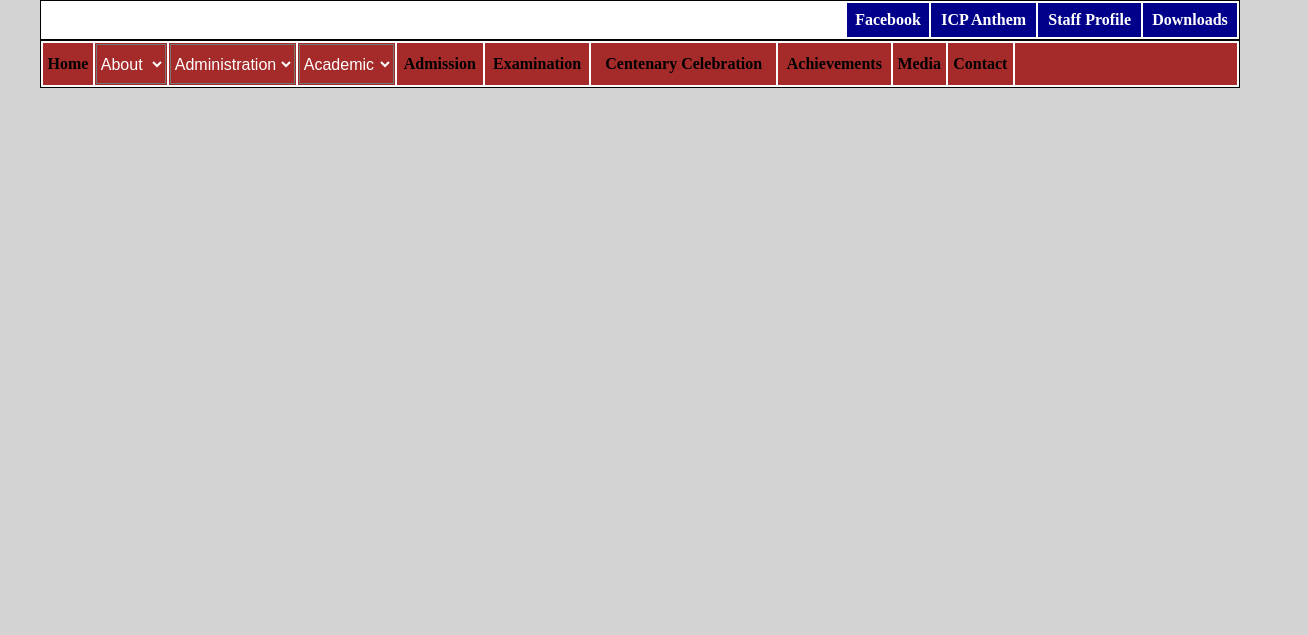
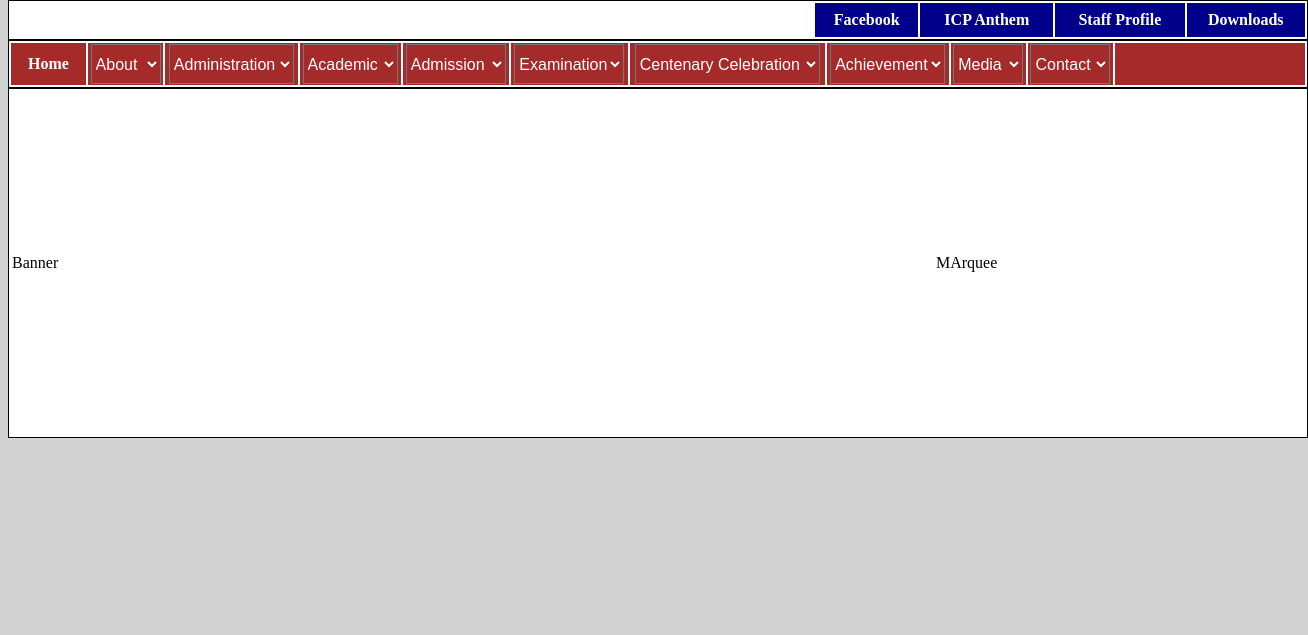
Before and after one commit to tufailzaman/webproject, a plain HTML site: page index.html in a window 1280 px wide. Shown: the part 165-800 px from the top of the page, 1308 px wide, since content can reach past the window. Drawn offline with Linux system fonts and the light colour scheme.

Commit message:
Menu Added

```diff
--- a/index.html
+++ b/index.html
@@ -40,10 +40,10 @@
 
           <table class="abc" align="center" height="40" >
             <tr>
-                <th bgcolor="brown">Home</th>
+                <th bgcolor="brown" style="color: white; width: 70;">Home</th>
 
                 <th bgcolor="brown" width="70">
-                  <select >
+                  <select style="width: 70;">
                           <option>About</option>
                           <option>History & Milestone</option>
                           <option>Quaid-e-Azam Muhammad Ali</option>
@@ -51,7 +51,7 @@
                   </select>
               </th>
 
-                <th bgcolor="brown" width="125">
+                <th bgcolor="brown" width="125px">
                  <select style="width: 125px;">
                   <option>Administration</option>
                   <option>Vice Chancellor</option>
@@ -65,7 +65,7 @@
                 </th>
                 <th bgcolor="brown" width="95">
                   <select style="width: 95;">
-                    <option>Academic</option>
+                    <option >Academic</option>
                     <option>Departnments</option>
                     <option>Directorate of Higher Studies</option>
                     <option>Center for omic Sciences</option>
@@ -73,16 +73,68 @@
                     <option>Students Conduct and Displine Regulation 2019</option>
                   </select>
                 </th>
-                <th bgcolor="brown">Admission</th>
-                <th bgcolor="brown">Examination</th>
-                <th bgcolor="brown">Centenary Celebration</th>
-                <th bgcolor="brown">Achievements</th>
-                <th bgcolor="brown">Media</th>
-                <th bgcolor="brown">Contact</th>
-                <th bgcolor="brown" width="220"></th>
+                <th bgcolor="brown" width="100">
+                  <select style="width: 100px;">
+                    <option>Admission</option>
+                    <option>FA/FSc admission guide book</option>
+                    <option>Apply online for FA/FSc</option>
+                    <option>Apply online for BS/BBA/LLB</option>
+                    <option>Apply online for MPhil/PhD  </option>
+                  </select>
+                </th>
+                <th bgcolor="brown" width="110">
+                  <select style="width: 110px;">
+                  <option>Examination</option>
+                </select></th>
+
+                <th bgcolor="brown" width="185">
+                  <select style="width: 185px;">
+                    <option>Centenary Celebration</option>
+                    <option>Program and Picture</option>
+                    <option>Donations</option>
+                    <option>Biography</option>
+                  </select>
+                </th>
+                <th bgcolor="brown" width="115">
+                  <select style="width: 115px;">
+                          <option>Achievements</option>
+                          <option>Senior Alumni Association</option>
+                          <option>Curricular</option>
+                          <option>Co-Curricular</option>
+                          <option>Student's Creativity Corner(SCC)</option>
+                  </select>
+                </th>
+                <th bgcolor="brown" width="70">
+                  <select style="width: 70;">
+                    <option>Media</option>
+                    <option>ICP Offical Anthem</option>
+                    <option>Daily News papers cuttings</option>
+                    <option>Right to Information Related data</option>
+                    <option>Vedio Gallery of Islamia College Peshawar</option>
+                    <option>Picture Gallery of Islamia College Peshawar</option>
+                  </select>
+                </th>
+                <th bgcolor="brown" width="80">
+                  <select style="width: 80;">
+                        <option>Contact</option>
+                        <option>Contact Us</option>
+                        <option>Contacts Directory</option>
+                        <option>Address & Location Map of Islamia College Peshawar</option>
+                  </select>
+                </th>
+                <th bgcolor="brown" width="180"></th>
 
             </tr>
           </table>
+
+
+          <table class="abc" align="center" height="350">
+            <tr>
+              <td width="920">Banner</td>
+              <td>MArquee</td>
+            </tr>
+          </table>
+
 
 
     </body>
--- a/style.css
+++ b/style.css
@@ -1,9 +1,7 @@
 .abc {
     border: 1px solid black;
-
-    width: 1200;
+    width: 1300;
     background-color: white;
-
 }
 body {
     background-color: lightgrey;
@@ -18,13 +16,16 @@ select {
     background-color: brown;
     size: 40px;
     color: white;
-    width: 70px;
     height: 40;
     font-size: 16px;
     padding: 0px;
+   text-align: center;
     margin: 0px;
 }
 select:hover {
+             background-color: blue;
 
-             background-color: blue;
 }
+option {
+           text-align: left;
+}
```
